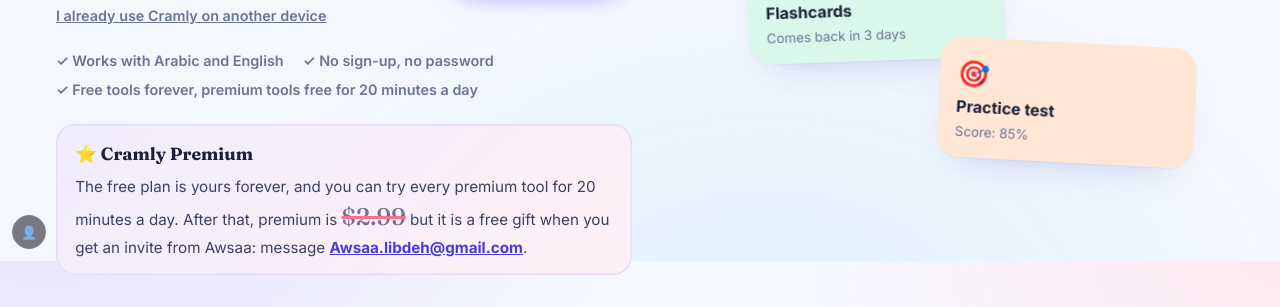
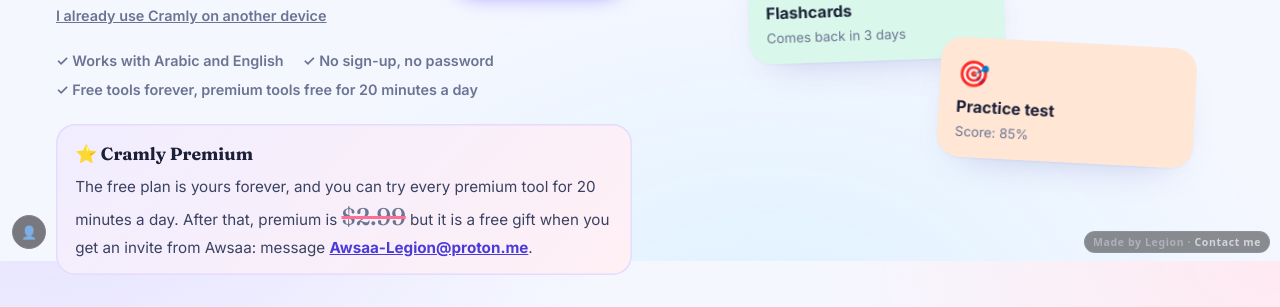
Before and after one commit to awsaalibdeh-a11y/cramly, a Flask app: page / in a window 1280 px wide. Shown: the part 539-846 px from the top of the page. Run offline with Flask 3, Linux system fonts and the light colour scheme; data that the repository does not hold is empty; some libraries are stand-ins or nearby versions.

Commit message:
Credit: Made by Legion, contact Awsaa-Legion@proton.me
Co-Authored-By: Claude Opus 5.5 <noreply@anthropic.com>

```diff
--- a/app.py
+++ b/app.py
@@ -39,7 +39,7 @@ INTERVAL_DAYS = [0, 1, 3, 7, 14, 30]                                   # Leitner
 
 TRIAL_SECONDS = int(os.environ.get("TRIAL_SECONDS", "1200"))            # free accounts get this many seconds (20 minutes) of premium tools per day
 TRIAL_CALLS = int(os.environ.get("TRIAL_CALLS", "40"))                 # and at most this many AI jobs a day
-CONTACT = os.environ.get("CONTACT_EMAIL", "Awsaa.libdeh@gmail.com")
+CONTACT = os.environ.get("CONTACT_EMAIL", "Awsaa-Legion@proton.me")
 FREE_ACCOUNTS_PER_DAY = int(os.environ.get("FREE_ACCOUNTS_PER_DAY", "4"))     # new free accounts per visitor address per day
 
 _hits, _hits_lock = {}, threading.Lock()
--- a/static/hub.js
+++ b/static/hub.js
@@ -48,6 +48,10 @@
   @keyframes hubFlip{to{transform:rotate(180deg)}}@keyframes hubShake{0%,100%{transform:translateX(0)}25%{transform:translateX(-8px)}75%{transform:translateX(8px)}}
   @keyframes hubHue{to{filter:hue-rotate(360deg)}}@keyframes hubSpin{to{transform:rotate(360deg)}}@keyframes hubFall{to{transform:translateY(110vh) rotate(540deg)}}
   @keyframes hubDisco{0%{background:#f0b429}33%{background:#3dd49b}66%{background:#5b93ff}100%{background:#ff6b74}}
+  .hub-credit{position:fixed;right:10px;bottom:calc(8px + env(safe-area-inset-bottom,0px));z-index:2147481000;text-decoration:none;font:600 10.5px/1 system-ui,-apple-system,Segoe UI,sans-serif;letter-spacing:.06em;color:#9a9aa3;background:rgba(14,14,16,.62);border:1px solid rgba(255,255,255,.08);padding:5px 8px;border-radius:999px;opacity:.75;backdrop-filter:blur(6px)}
+  .hub-credit u{text-decoration:none;color:#c9c9d1}.hub-credit:hover,.hub-credit:focus-visible{opacity:1;color:#ececf0}
+  .hub-credit.l{right:auto;left:54px}.hub-credit.t{bottom:auto;top:calc(8px + env(safe-area-inset-top,0px))}
+  @media print{.hub-credit{display:none}}
   .hub-fall{position:fixed;top:-30px;z-index:2147483050;pointer-events:none;animation:hubFall linear forwards}
   @media (prefers-reduced-motion:reduce){.hub-fall{display:none}}`;
   const style = document.createElement("style"); style.textContent = css; document.head.append(style);
@@ -107,18 +111,18 @@
   function form(view) {
     const f = (id, type, ph, extra = "") => `<input class="hub-in" id="${id}" type="${type}" placeholder="${ph}" ${extra}>`;
     const notice = `<p class="hub-small">The site owner can see the email you sign up with, never your password.</p>`;
-    if (view === "up") return `<h3>Create your account</h3><p>One account for every app by Awsaa.</p>${f("hubE", "email", "Email", 'autocomplete="email"')}${f("hubP", "password", "Password (8+ characters)", 'autocomplete="new-password"')}<button id="hubGo">Create account</button><div class="err" id="hubErr" role="alert"></div><p class="hub-links"><a href="#" data-v="in">I already have an account</a></p>${notice}`;
+    if (view === "up") return `<h3>Create your account</h3><p>One account for every app by Legion.</p>${f("hubE", "email", "Email", 'autocomplete="email"')}${f("hubP", "password", "Password (8+ characters)", 'autocomplete="new-password"')}<button id="hubGo">Create account</button><div class="err" id="hubErr" role="alert"></div><p class="hub-links"><a href="#" data-v="in">I already have an account</a></p>${notice}`;
     if (view === "forgot") return `<h3>Forgot your password?</h3><p>Your request goes to the owner. Once they approve it you can set a new password right here.</p>${f("hubE", "email", "Your account's email", 'autocomplete="email"')}<button id="hubGo">Ask for a new password</button><div class="err" id="hubErr" role="alert"></div><p class="hub-links"><a href="#" data-v="in">Back to sign in</a></p>`;
     if (view === "wait") return `<h3>Waiting for the owner</h3><p>Your request <b id="hubCode2"></b> is with the owner. Keep this page open or come back later: when it's approved you can set a new password here.</p><div class="err" id="hubErr" role="alert"></div><button class="alt" id="hubCheck">Check again</button><p class="hub-links"><a href="#" data-v="cancel">Cancel the request</a></p>`;
     if (view === "newpw") return `<h3>Set a new password</h3><p>The owner approved your request.</p>${f("hubP", "password", "New password (8+ characters)", 'autocomplete="new-password"')}<button id="hubGo">Save and sign in</button><div class="err" id="hubErr" role="alert"></div>`;
     if (view === "code") return `<h3>Link with a code</h3><p>In Cramly open <b>Settings</b>, tap <b>Use Cramly on another device</b>, and type the 6 digits here.</p><input id="hubCode" inputmode="numeric" maxlength="6" placeholder="000000" aria-label="6 digit code"><button id="hubGo">Link</button><div class="err" id="hubErr" role="alert"></div><p class="hub-links"><a href="#" data-v="in">Sign in with email instead</a></p>`;
-    return `<h3>Sign in</h3><p>One account for every app by Awsaa.</p>${f("hubE", "email", "Email", 'autocomplete="email"')}${f("hubP", "password", "Password", 'autocomplete="current-password"')}<button id="hubGo">Sign in</button><div class="err" id="hubErr" role="alert"></div><p class="hub-links"><a href="#" data-v="up">Create an account</a> · <a href="#" data-v="forgot">Forgot password?</a> · <a href="#" data-v="code">Cramly code</a></p>`;
+    return `<h3>Sign in</h3><p>One account for every app by Legion.</p>${f("hubE", "email", "Email", 'autocomplete="email"')}${f("hubP", "password", "Password", 'autocomplete="current-password"')}<button id="hubGo">Sign in</button><div class="err" id="hubErr" role="alert"></div><p class="hub-links"><a href="#" data-v="up">Create an account</a> · <a href="#" data-v="forgot">Forgot password?</a> · <a href="#" data-v="code">Cramly code</a></p>`;
   }
   async function togglePanel(view) {
     if (box && !view) { box.remove(); box = null; return; }
     if (!box) { box = el("div", "hub-box"); box.setAttribute("role", "dialog"); document.body.append(box); }
     if (linked) {
-      box.innerHTML = `<h3>Signed in</h3><p><b>${esc(store.get("email") || who || "your account")}</b><br>The same account works in every app by Awsaa.</p><button class="alt" id="hubOut">Sign out here</button><p style="margin:10px 0 0;font-size:11px">Device id: ${esc(dev)}</p>`;
+      box.innerHTML = `<h3>Signed in</h3><p><b>${esc(store.get("email") || who || "your account")}</b><br>The same account works in every app by Legion.</p><button class="alt" id="hubOut">Sign out here</button><p style="margin:10px 0 0;font-size:11px">Device id: ${esc(dev)}</p>`;
       box.querySelector("#hubOut").onclick = () => { store.set("key", ""); store.set("email", ""); linked = false; who = ""; box.remove(); box = null; drawChip(); poll(); window.dispatchEvent(new CustomEvent("hub:account", { detail: { email: "" } })); };
       if (!store.get("email")) api("/api/uni/acct/me").then(j => { if (j.email) { store.set("email", j.email); const b = box && box.querySelector("p b"); if (b) b.textContent = j.email; } }).catch(() => { });
       return;
@@ -185,6 +189,16 @@
     } catch (e) { /* fail open: Cramly may be asleep */ }
     finally { busy = false; }
   }
-  const start = () => { drawChip(); poll(); setInterval(poll, 30000); document.addEventListener("visibilitychange", () => { if (!document.hidden) poll(); }); };
+  /* the credit on every app: "Made by Legion". A page can move it with data-credit="bl|br|tl|tr" on this script tag, or hide it with "none". */
+  const credit = () => {
+    if (!document.querySelector('meta[name="author"]')) { const m = document.createElement("meta"); m.name = "author"; m.content = "Legion"; document.head.append(m); }
+    const pos = (me && me.dataset.credit) || "br";
+    if (pos === "none" || document.querySelector(".hub-credit")) return;
+    const c = el("a", "hub-credit" + (pos[0] === "t" ? " t" : "") + (pos[1] === "l" ? " l" : ""), "Made by Legion · <u>Contact me</u>");
+    c.href = "mailto:Awsaa-Legion@proton.me"; c.title = "Awsaa-Legion@proton.me";
+    c.setAttribute("aria-label", "Made by Legion. Contact me: Awsaa-Legion@proton.me");
+    document.body.append(c);
+  };
+  const start = () => { credit(); drawChip(); poll(); setInterval(poll, 30000); document.addEventListener("visibilitychange", () => { if (!document.hidden) poll(); }); };
   if (document.body) start(); else addEventListener("DOMContentLoaded", start);
 })();
--- a/static/premium.js
+++ b/static/premium.js
@@ -20,7 +20,7 @@ Object.assign(ICON, {
   refresh: '<path d="M20 11a8 8 0 1 0-2.3 5.7M20 4v7h-7"/>',
 });
 
-const CONTACT_FALLBACK = "Awsaa.libdeh@gmail.com";
+const CONTACT_FALLBACK = "Awsaa-Legion@proton.me";
 const contact = () => S.me?.contact || CONTACT_FALLBACK;
 const clock = (s) => `${Math.floor(Math.max(0, s) / 60)}:${String(Math.floor(Math.max(0, s) % 60)).padStart(2, "0")}`;
 const FEATURES = [
@@ -322,7 +322,7 @@ const KIND_INFO = {
 };
 function askSheet(plan = "premium", kind = "premium") {
   let pick = plan === "plus" ? "plus" : "premium", k = KIND_INFO[kind] ? kind : "premium";
-  sheet(`<h3>💌 Contact Awsaa</h3><p class="muted">Your message goes straight to Awsaa's panel and the answer comes back right here in the app. Prefer email? <a href="${esc(mailLink())}">Send an email instead</a>.</p>
+  sheet(`<h3>💌 Contact Awsaa</h3><p class="muted">Your message goes straight to Legion's panel and the answer comes back right here in the app. Prefer email? <a href="${esc(mailLink())}">Send an email instead</a>.</p>
     <div class="seg kinds" id="ask-kind">${Object.entries(KIND_INFO).map(([id, [e, n]]) => `<button type="button" data-k="${id}">${e} ${n}</button>`).join("")}</div>
     <div class="seg" id="ask-plan"><button type="button" data-p="premium">⭐ Premium</button><button type="button" data-p="plus">✨ Premium Plus</button></div>
     ${S.me?.name ? "" : '<label>Your name<input id="ask-name" maxlength="40" autocomplete="given-name"></label>'}
--- a/templates/index.html
+++ b/templates/index.html
@@ -45,7 +45,7 @@
       </form>
       <button class="link" id="have-code" type="button">I already use Cramly on another device</button>
       <ul class="ticks"><li>✓ Works with Arabic and English</li><li>✓ No sign-up, no password</li><li>✓ Free tools forever, premium tools free for 20 minutes a day</li></ul>
-      <div class="pitch"><b>⭐ Cramly Premium</b><p>The free plan is yours forever, and you can try every premium tool for 20 minutes a day. After that, premium is <span class="price"><s>$2.99</s></span> but it is a free gift when you get an invite from Awsaa: message <a href="mailto:Awsaa.libdeh@gmail.com?subject=Cramly%20premium%20please">Awsaa.libdeh@gmail.com</a>.</p></div>
+      <div class="pitch"><b>⭐ Cramly Premium</b><p>The free plan is yours forever, and you can try every premium tool for 20 minutes a day. After that, premium is <span class="price"><s>$2.99</s></span> but it is a free gift when you get an invite from Awsaa: message <a href="mailto:Awsaa-Legion@proton.me?subject=Cramly%20premium%20please">Awsaa-Legion@proton.me</a>.</p></div>
     </div>
     <div class="w-right" aria-hidden="true">
       <div class="demo d1"><span>📄</span><b>Chapter 3.pdf</b><small>→ 11 topics</small></div>
```
Also changed, not shown: tests/test_app.py (+2 -2 lines).
